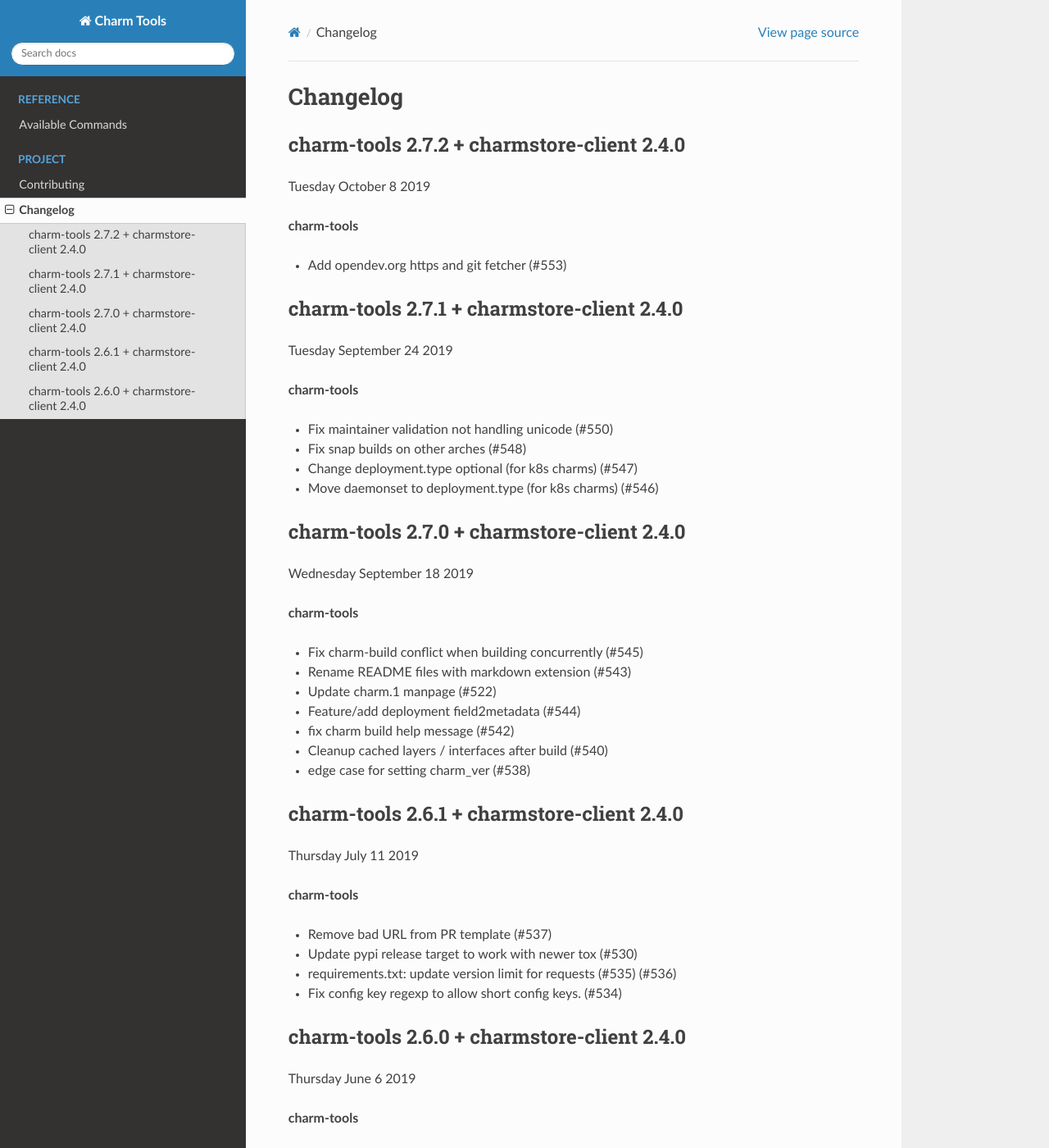
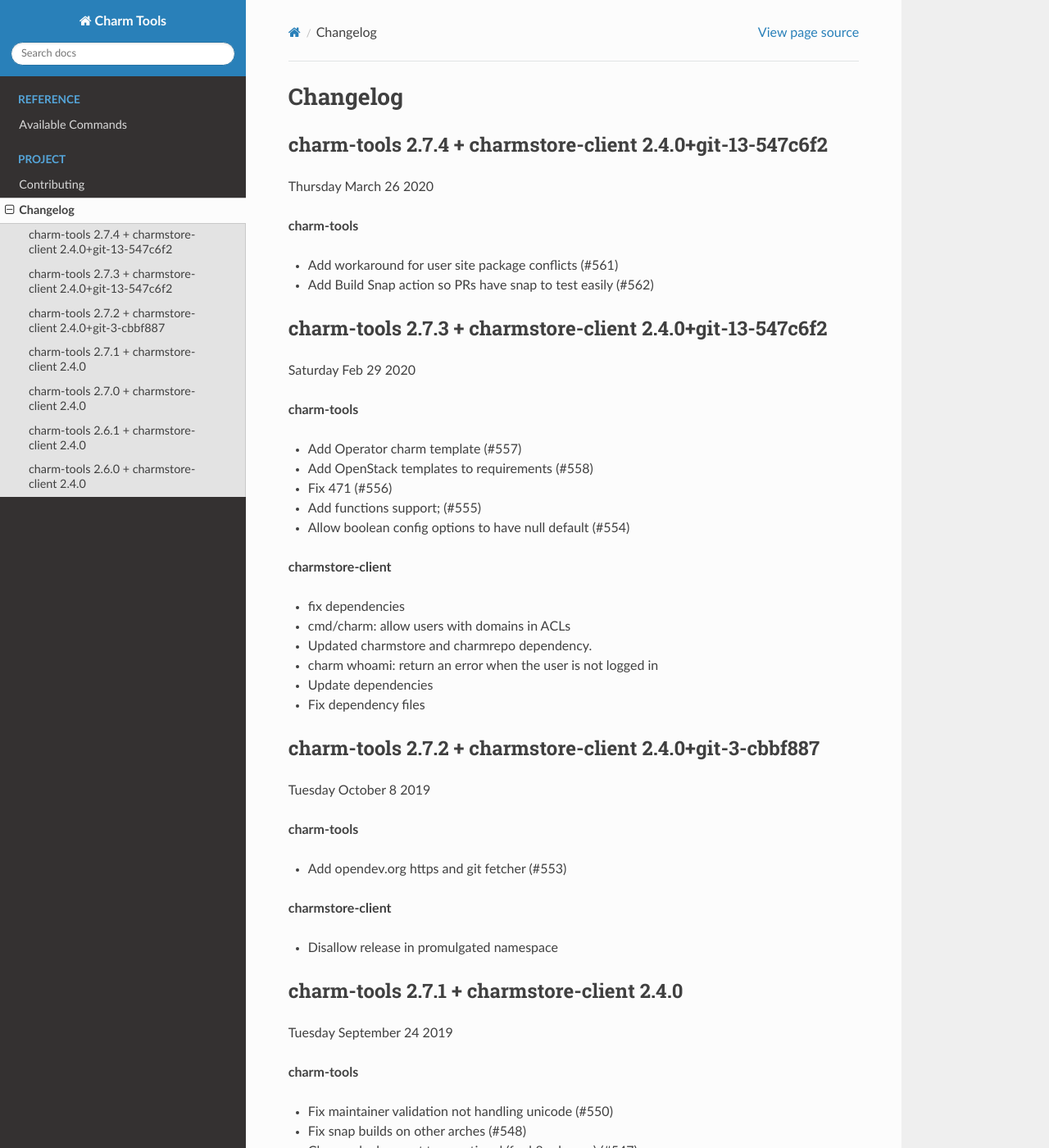
Before and after one commit to juju/charm-tools, a Sphinx documentation site: the page built from docs/changelog.rst, in a window 1280 px wide and 1400 px high. Shown: the whole window at 82% size. Built offline with Sphinx 7.4.7 and the Read the Docs theme 2.0.0, drawn with Linux system fonts in a browser that asks for light colours; pages that are not in the unit, such as notebooks, are missing from menus.

Commit message:
Update changelog for 2.7.4

```diff
--- a/docs/changelog.rst
+++ b/docs/changelog.rst
@@ -2,14 +2,47 @@
 =========
 
 
-charm-tools 2.7.2 + charmstore-client 2.4.0
-^^^^^^^^^^^^^^^^^^^^^^^^^^^^^^^^^^^^^^^^^^^
+charm-tools 2.7.4 + charmstore-client 2.4.0+git-13-547c6f2
+^^^^^^^^^^^^^^^^^^^^^^^^^^^^^^^^^^^^^^^^^^^^^^^^^^^^^^^^^^
+Thursday March 26 2020
+
+**charm-tools**
+
+* Add workaround for user site package conflicts (#561)
+* Add Build Snap action so PRs have snap to test easily (#562)
+
+charm-tools 2.7.3 + charmstore-client 2.4.0+git-13-547c6f2
+^^^^^^^^^^^^^^^^^^^^^^^^^^^^^^^^^^^^^^^^^^^^^^^^^^^^^^^^^^
+Saturday Feb 29 2020
+
+**charm-tools**
+
+* Add Operator charm template (#557)
+* Add OpenStack templates to requirements (#558)
+* Fix 471 (#556)
+* Add functions support; (#555)
+* Allow boolean config options to have null default (#554)
+
+**charmstore-client**
+
+* fix dependencies
+* cmd/charm: allow users with domains in ACLs
+* Updated charmstore and charmrepo dependency.
+* charm whoami: return an error when the user is not logged in
+* Update dependencies
+* Fix dependency files
+
+charm-tools 2.7.2 + charmstore-client 2.4.0+git-3-cbbf887
+^^^^^^^^^^^^^^^^^^^^^^^^^^^^^^^^^^^^^^^^^^^^^^^^^^^^^^^^^
 Tuesday October 8 2019
 
 **charm-tools**
 
 * Add opendev.org https and git fetcher (#553)
 
+**charmstore-client**
+
+* Disallow release in promulgated namespace
 
 charm-tools 2.7.1 + charmstore-client 2.4.0
 ^^^^^^^^^^^^^^^^^^^^^^^^^^^^^^^^^^^^^^^^^^^
```
